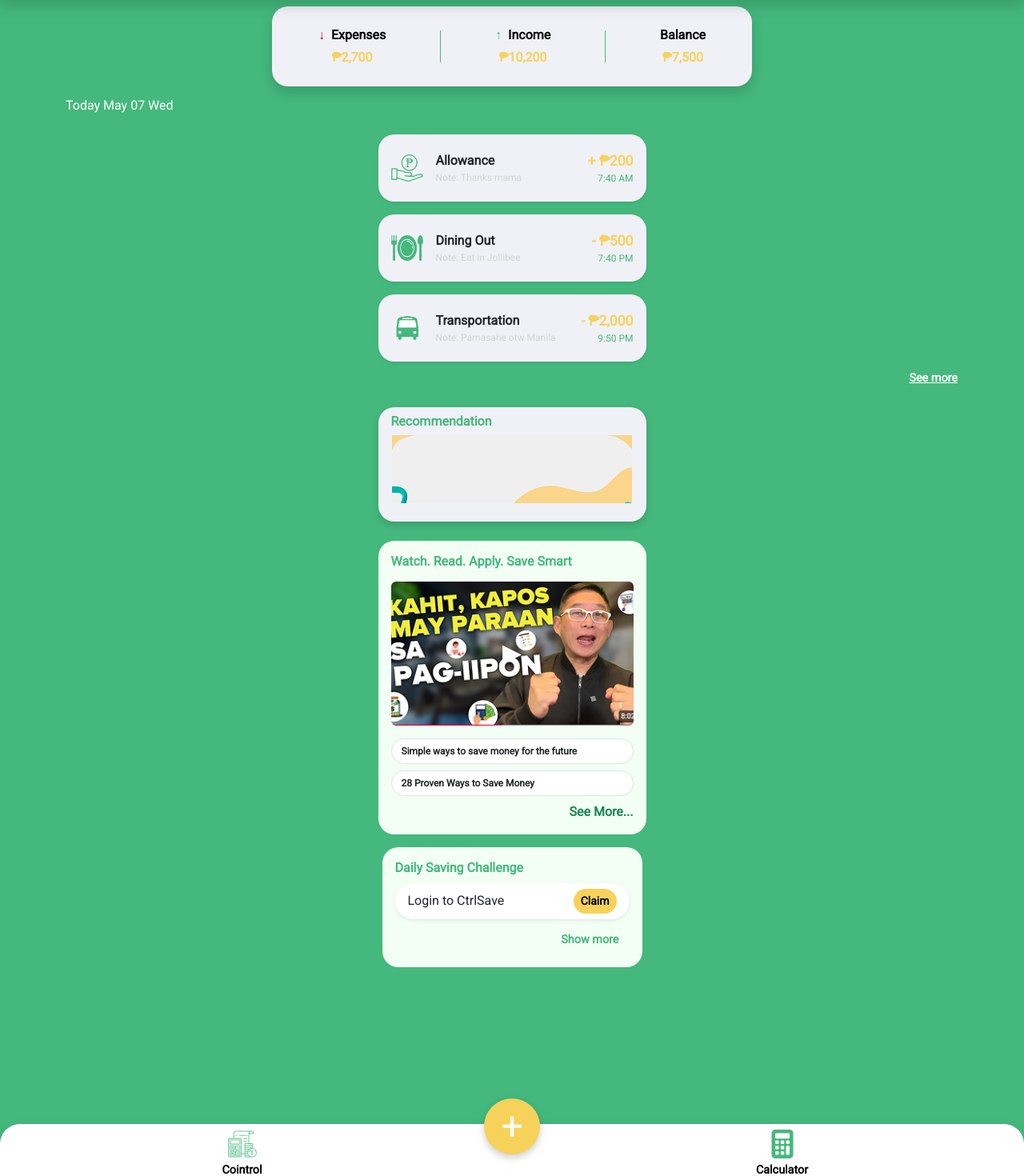
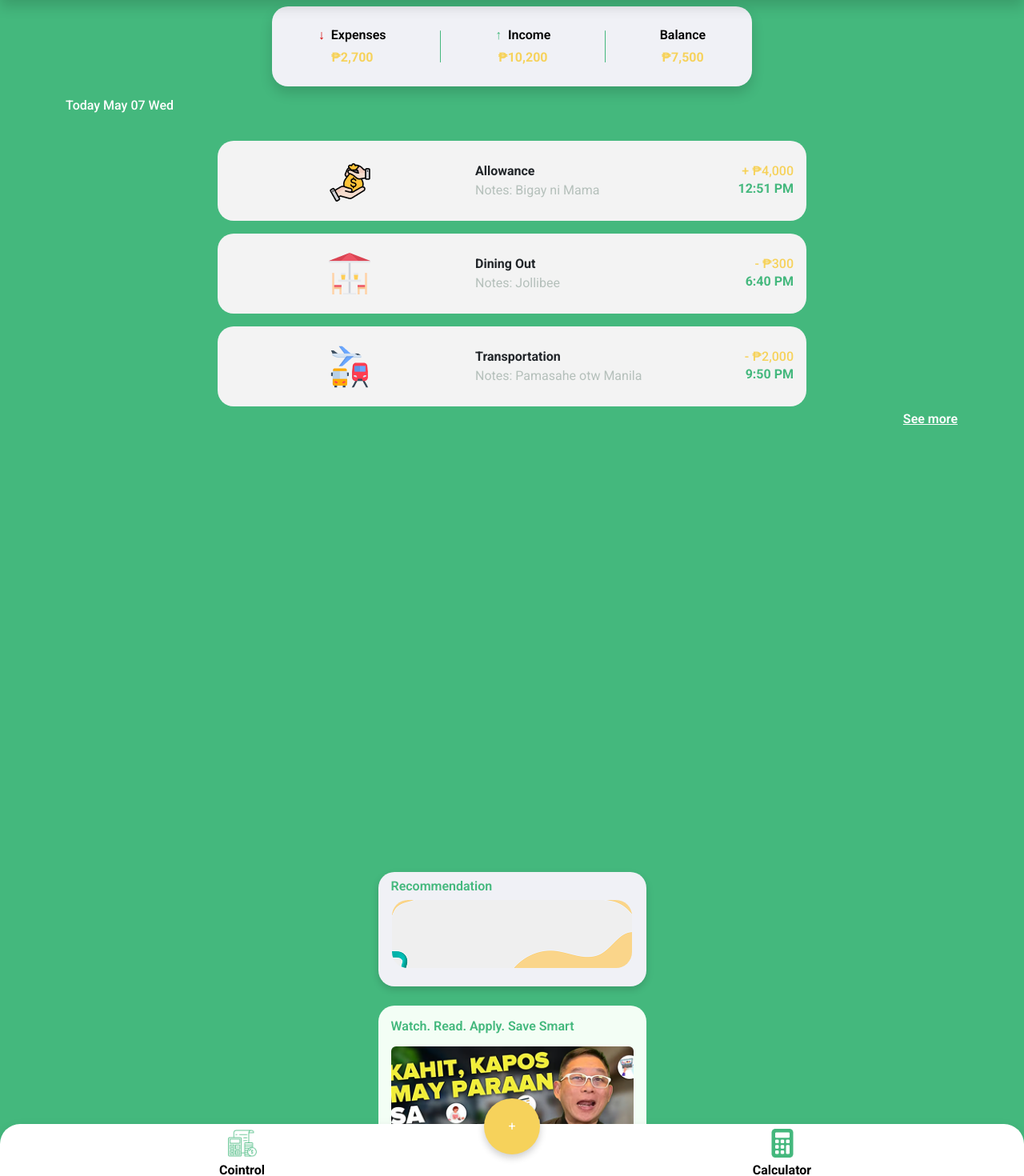
Before and after one commit to Group-5-CtrlSave/CtrlSave, a PHP site: page /pages/home/home.php in a window 1280 px wide. Shown: the part 72-1542 px from the top of the page at 80% size. Run offline with PHP 8.4, Linux system fonts and the light colour scheme.

Commit message:
Revisions for Home and Calculator

```diff
--- a/assets/css/home.css
+++ b/assets/css/home.css
@@ -1,5 +1,7 @@
     * {
-    font-family: 'Roboto', sans-serif;
+      font-family: 'Roboto', sans-serif !important;
+      font-size: 16px !important;
+      box-sizing: border-box;
     }
 
     body {
--- a/pages/home/home.php
+++ b/pages/home/home.php
@@ -10,6 +10,8 @@
   <link rel="stylesheet" href="../../assets/css/home.css">
   <link rel="icon" href="../../assets/img/shared/logo_s.png">
   <link rel="stylesheet" href="../../assets/css/sideBar.css">
+  <link rel="stylesheet" href="../../assets/css/income&expenses.css">
+
 </head>
 
 <body>
@@ -26,6 +28,17 @@
     <!-- Main Content -->
     <div class="container" style="margin-top: 120px; padding-bottom: 80px;">
 
+
+      <!-- Summary Card -->
+<div style="
+  position: fixed;
+  top: 0;
+  left: 0;
+  width: 100%;
+  height: 160px; /* adjust height kung gusto mo mas mataas */
+  background-color: #44B87D; /* same color as top background */
+  z-index: 998;">
+</div>
 
 <!-- Expense, Income, Balance Summary Card -->
 <div class="summary-card d-flex justify-content-around align-items-center mx-auto py-2 position-fixed top-0 start-50 translate-middle-x shadow"
@@ -71,73 +84,72 @@
       <!-- Date -->
       <div class="today-text">Today May 07 Wed</div>
 
-<!-- Expense and Income Cards -->
-<div class="d-flex flex-column align-items-center gap-3 mt-4">
+<!-- Income and Expense Row (styled like Income & Expenses page) -->
+<div class="scrollable-container mt-4">
+  <div class="row justify-content-center">
 
-  <!-- Allowance Card -->
-  <div class="mini-card d-flex justify-content-between align-items-center px-3 py-2 shadow-sm"
-       style="width: 100%; max-width: 335px; height: 84px; background-color: #F0F1F6; border-radius: 20px;">
-    <div class="d-flex align-items-center">
-      <img src="../../assets/img/home/allowance_IconB.png" alt="Allowance" style="width: 40px; height: 40px;" class="me-3">
-      <div>
-        <div class="fw-semibold text-dark">Allowance</div>
-        <div style="font-size: 0.85rem; color: #CCCC;">Note: Thanks mama</div>
+    <!-- Allowance (Mama) -->
+    <div class="col-12 col-md-8">
+      <div class="container-fluid ieContainer d-flex justify-content-center align-items-center my-2">
+        <div class="container categoryImgContainer p-1">
+          <img class="img-fluid" src="../../assets/img/shared/categories/income/Allowance.png">
         </div>
+        <div class="container categoryTextContainer p-1">
+          <p class="category m-0"><b>Allowance</b></p>
+          <p class="notes m-0">Notes: Bigay ni Mama</p>
         </div>
-    <div class="text-end">
-      <div style="color: #F6D25B; font-weight: 600; font-size: 1.1rem;">+ ₱200</div>
-      <div style="font-size: 0.85rem; color: #44B87D;">7:40 AM</div>
-    </div>
-  </div>
-
-  <!-- Dining Out Card -->
-  <div class="mini-card d-flex justify-content-between align-items-center px-3 py-2 shadow-sm"
-       style="width: 100%; max-width: 335px; height: 84px; background-color: #F0F1F6; border-radius: 20px;">
-    <div class="d-flex align-items-center">
-      <img src="../../assets/img/home/dining_Icon.png" alt="Dining Out" style="width: 40px; height: 40px;" class="me-3">
-      <div>
-        <div class="fw-semibold text-dark">Dining Out</div>
-        <div style="font-size: 0.85rem; color: #CCCC;">Note: Eat in Jollibee</div>
-      </div>
-    </div>
-    <div class="text-end">
-      <div style="color: #F6D25B; font-weight: 600; font-size: 1.1rem;">- ₱500</div>
-      <div style="font-size: 0.85rem; color: #44B87D;">7:40 PM</div>
-    </div>
-  </div>
-
-  <!-- Transportation Card -->
-  <div class="mini-card d-flex justify-content-between align-items-center px-3 py-2 shadow-sm"
-       style="width: 100%; max-width: 335px; height: 84px; background-color: #F0F1F6; border-radius: 20px;">
-    <div class="d-flex align-items-center">
-      <img src="../../assets/img/home/transpoIcon.png" alt="Transportation" style="width: 40px; height: 40px;" class="me-3">
-      <div>
-        <div class="fw-semibold text-dark">Transportation</div>
-        <div style="font-size: 0.85rem; color: #CCCC;">Note: Pamasahe otw Manila</div>
-      </div>
-    </div>
-    <div class="text-end">
-      <div style="color: #F6D25B; font-weight: 600; font-size: 1.1rem;">- ₱2,000</div>
-      <div style="font-size: 0.85rem; color: #44B87D;">9:50 PM</div>
+        <div class="container iePriceContainer p-1">
+          <h5 class="price m-0">+ ₱4,000</h5>
+          <p class="time m-0"><b>12:51 PM</b></p>
         </div>
       </div>
     </div>
 
-      <!-- More Cards -->
-      <div id="more-cards" class="d-flex flex-column align-items-center gap-3 mt-3 d-none">
-        <div class="mini-card"></div>
-        <div class="mini-card"></div>
-        <div class="mini-card"></div>
+    <!-- Dining Out -->
+    <div class="col-12 col-md-8">
+      <div class="container-fluid ieContainer d-flex justify-content-center align-items-center my-2">
+        <div class="container categoryImgContainer p-1">
+          <img class="img-fluid" src="../../assets/img/shared/categories/expense/Dining Out.png">
+        </div>
+        <div class="container categoryTextContainer p-1">
+          <p class="category m-0"><b>Dining Out</b></p>
+          <p class="notes m-0">Notes: Jollibee</p>
+        </div>
+        <div class="container iePriceContainer p-1">
+          <h5 class="price m-0">- ₱300</h5>
+          <p class="time m-0"><b>6:40 PM</b></p>
+        </div>
+      </div>
     </div>
 
-      <!-- See More Button -->
-      <div class="text-end" style="margin-top: 8px;">
+    <!-- Transportation -->
+    <div class="col-12 col-md-8">
+      <div class="container-fluid ieContainer d-flex justify-content-center align-items-center my-2">
+        <div class="container categoryImgContainer p-1">
+          <img class="img-fluid" src="../../assets/img/shared/categories/expense/Transportation.png">
+        </div>
+        <div class="container categoryTextContainer p-1">
+          <p class="category m-0"><b>Transportation</b></p>
+          <p class="notes m-0">Notes: Pamasahe otw Manila</p>
+        </div>
+        <div class="container iePriceContainer p-1">
+          <h5 class="price m-0">- ₱2,000</h5>
+          <p class="time m-0"><b>9:50 PM</b></p>
+        </div>
+      </div>
+    </div>
+
+    <!-- ✅ Move See More inside -->
+    <div class="text-end" style="margin-top: -5px;">
       <a href="../income&expenses/income&expenses.php" class="btn btn-link text-white fw-semibold p-0"
         style="font-size: 0.9rem;">See more</a>
     </div>
 
+  </div>
+</div>
+
 <!-- Recommendation Card -->
-<div class="d-flex justify-content-center mt-4">
+<div class="d-flex justify-content-center position-relative" style="margin-top: -80px !important;">
   <div class="recommendation-card p-2 px-3 position-relative"
     style="background-color: #F0F1F6; border-radius: 20px; width: 335px;">
 
@@ -147,10 +159,11 @@
     <!-- Image (centered) -->
     <div class="d-flex justify-content-center">
       <img src="../../assets/img/home/InsiteBg.png" alt="Recommendation Image"
-        style="width: 300px; height: 85px; border-radius: 20; object-fit: cover;">
+        style="width: 300px; height: 85px; border-radius: 20px; object-fit: cover;">
     </div>
   </div>
 </div>
+
 
   <!-- Watch. Read. Apply. Save Smart Section -->
 <div class="d-flex justify-content-center mt-4">
```
Also changed, not shown: assets/css/calculator.css (+30 -2 lines), pages/home/calculator.php (+10 -8 lines). Lines whose indentation alone changed are shown as unchanged.
